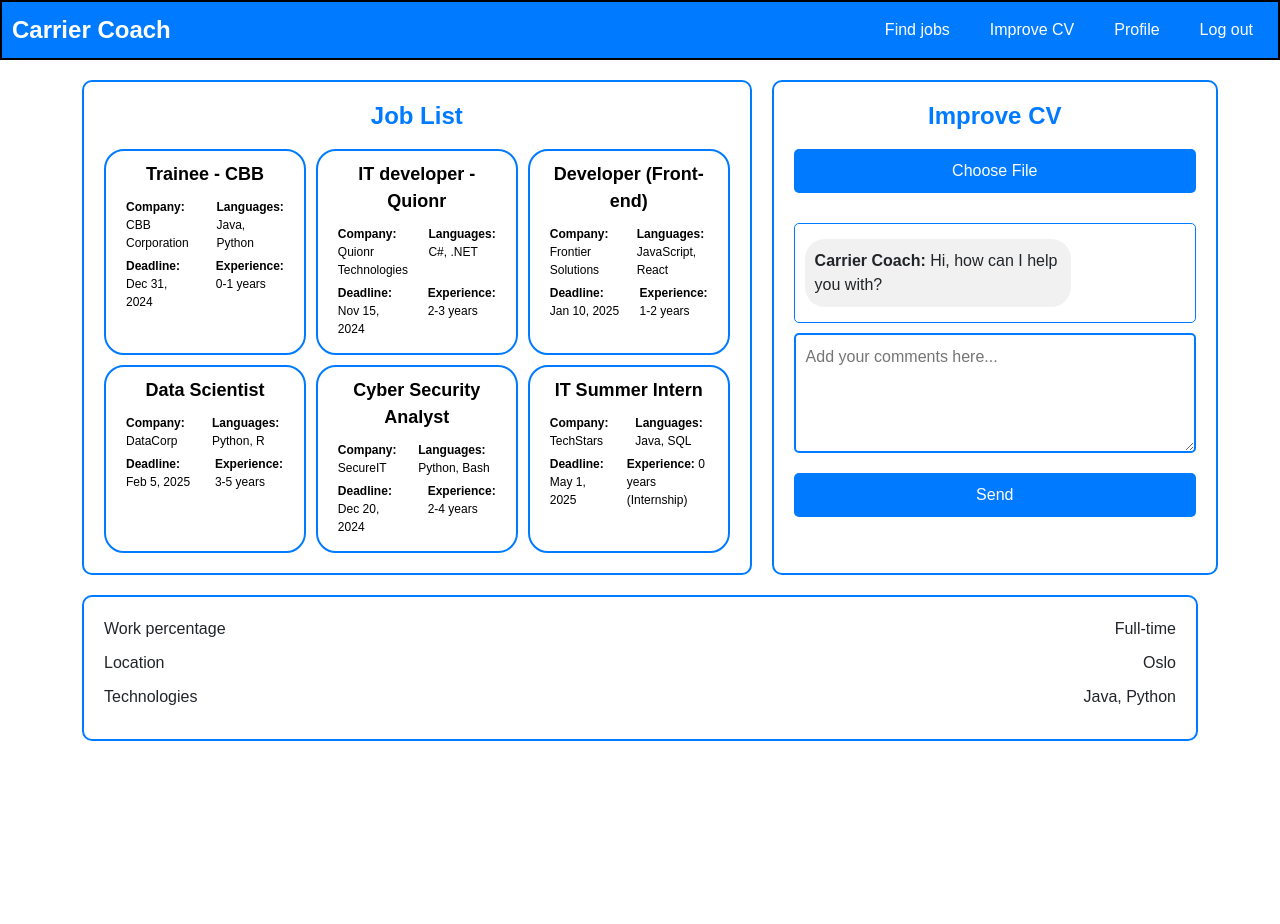
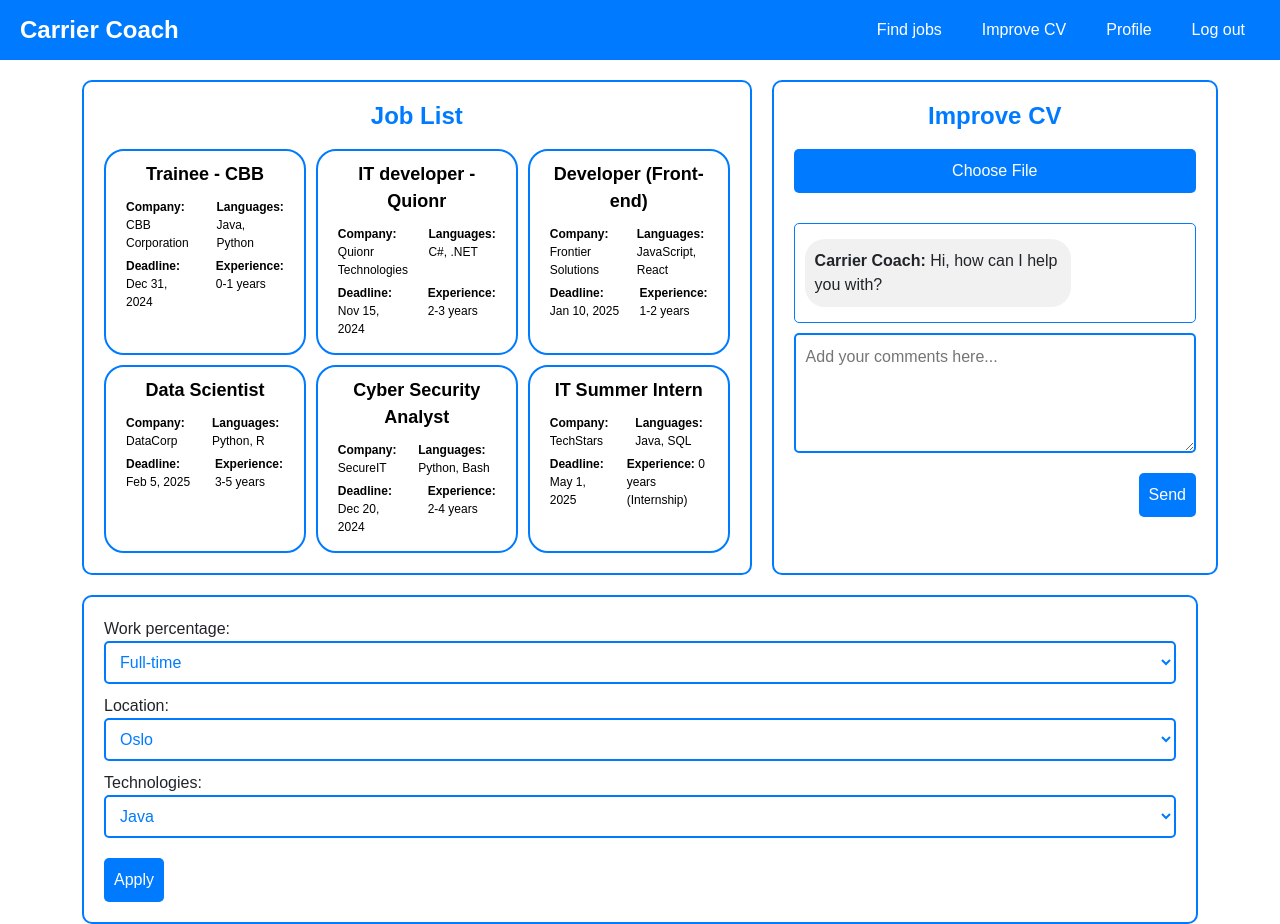
Before and after one commit to yuvraaj-singh/John-The-Job-Seeker, a React (Create React App) app in the folder Frontend/: page /dashboard_page in a window 1280 px wide. Before the commit the page ends 800 px from the top, so only its background shows below. Built offline with nearby package versions, Linux system fonts and the light colour scheme.

Commit message:
Finished the design for the preferencesPanel

```diff
--- a/Frontend/src/components/main/DashboardPage.js
+++ b/Frontend/src/components/main/DashboardPage.js
@@ -1,19 +1,23 @@
 // DashboardPage.js
-import React, { useEffect, useState } from 'react';
+import React, { useState } from 'react';
 import { useNavigate } from 'react-router-dom';
 
 const styles = {
   header: {
+    height: '60px',
+    flexShrink: 0,
+    width: '100%',
     display: 'flex',
     justifyContent: 'space-between',
     alignItems: 'center',
-    width: '100vw',
-    height: '60px',
-    padding: '0 10px',
     backgroundColor: '#007bff',
-    color: 'white',
-    border: '2px solid black',
-    boxSizing: 'border-box', // Ensure no extra space at the top
+    padding: '0 20px',
+    boxSizing: 'border-box',
+    position: 'fixed', // Ensure header covers the entire page
+    top: 0,
+    left: 0,
+    right: 0,
+    zIndex: 1000, // Keep header on top
   },
   container: {
     display: 'flex',
@@ -21,6 +25,7 @@ const styles = {
     alignItems: 'center',
     backgroundColor: 'white',
     height: '100vh',
+    paddingTop: '60px', // Add padding to prevent content from being hidden under the fixed header
   },
   title: {
     textAlign: 'center',
@@ -31,6 +36,7 @@ const styles = {
   logo: {
     fontSize: '24px',
     fontWeight: 'bold',
+    color: 'white',
   },
   navButtons: {
     display: 'flex',
@@ -131,6 +137,7 @@ const styles = {
     width: '100%',
     marginTop: '20px',
     border: '2px solid #007bff',
+    position: 'relative',
   },
   preferenceItem: {
     display: 'flex',
@@ -175,6 +182,10 @@ const styles = {
     borderRadius: '5px',
     cursor: 'pointer',
     marginTop: '10px',
+    position: 'relative',
+    right: '0',
+    bottom: '0',
+    marginLeft: 'auto', // Align button to the right within preferences panel
   },
   commentDialog: {
     marginTop: '10px',
@@ -203,6 +214,17 @@ const styles = {
     marginLeft: 'auto',
     wordWrap: 'break-word', // Add word-wrap to contain long text within the message box
     whiteSpace: 'pre-wrap', // Ensure long text breaks properly without expanding the message box
+  },
+  dropdown: {
+    padding: '10px',
+    borderRadius: '5px',
+    border: '2px solid #007bff',
+    backgroundColor: 'white',
+    fontSize: '16px',
+    color: '#007bff',
+    cursor: 'pointer',
+    width: '100%',
+    marginBottom: '10px',
   },
 };
 
@@ -252,8 +274,8 @@ const jobListings = [
 ];
 
 const DashboardPage = () => {
+  const navigate = useNavigate();
   const [hoveredNavIndex, setHoveredNavIndex] = useState(null);
-  const navigate = useNavigate();
   const [hoveredCardIndex, setHoveredCardIndex] = useState(null);
   const [selectedFile, setSelectedFile] = useState(null);
   const [fileUrl, setFileUrl] = useState(null);
@@ -280,7 +302,7 @@ const DashboardPage = () => {
   const handleLogout = () => {
     console.log("Logging out...");
     navigate('/'); // Redirect to login page or home page after logout
-};
+  };
 
   return (
     <div style={styles.container}>
@@ -345,9 +367,35 @@ const DashboardPage = () => {
         </div>
       </div>
       <div style={styles.preferencesPanel}>
-        <div style={styles.preferenceItem}><span>Work percentage</span> <span>Full-time</span></div>
-        <div style={styles.preferenceItem}><span>Location</span> <span>Oslo</span></div>
-        <div style={styles.preferenceItem}><span>Technologies</span> <span>Java, Python</span></div>
+        <div className="dropdownContainer">
+          <div>
+            <label>Work percentage:</label>
+            <select style={styles.dropdown}>
+              <option value="full-time">Full-time</option>
+              <option value="part-time">Part-time</option>
+            </select>
+          </div>
+          <div>
+            <label>Location:</label>
+            <select style={styles.dropdown}>
+              <option value="oslo">Oslo</option>
+              <option value="bergen">Bergen</option>
+              <option value="trondheim">Trondheim</option>
+            </select>
+          </div>
+          <div>
+            <label>Technologies:</label>
+            <select style={styles.dropdown}>
+              <option value="java">Java</option>
+              <option value="python">Python</option>
+              <option value="javascript">JavaScript</option>
+              <option value="csharp">C#</option>
+              <option value="react">React</option>
+              <option value="sql">SQL</option>
+            </select>
+          </div>
+          <button style={styles.sendButton}>Apply</button>
+        </div>
       </div>
     </div>
   );
```
